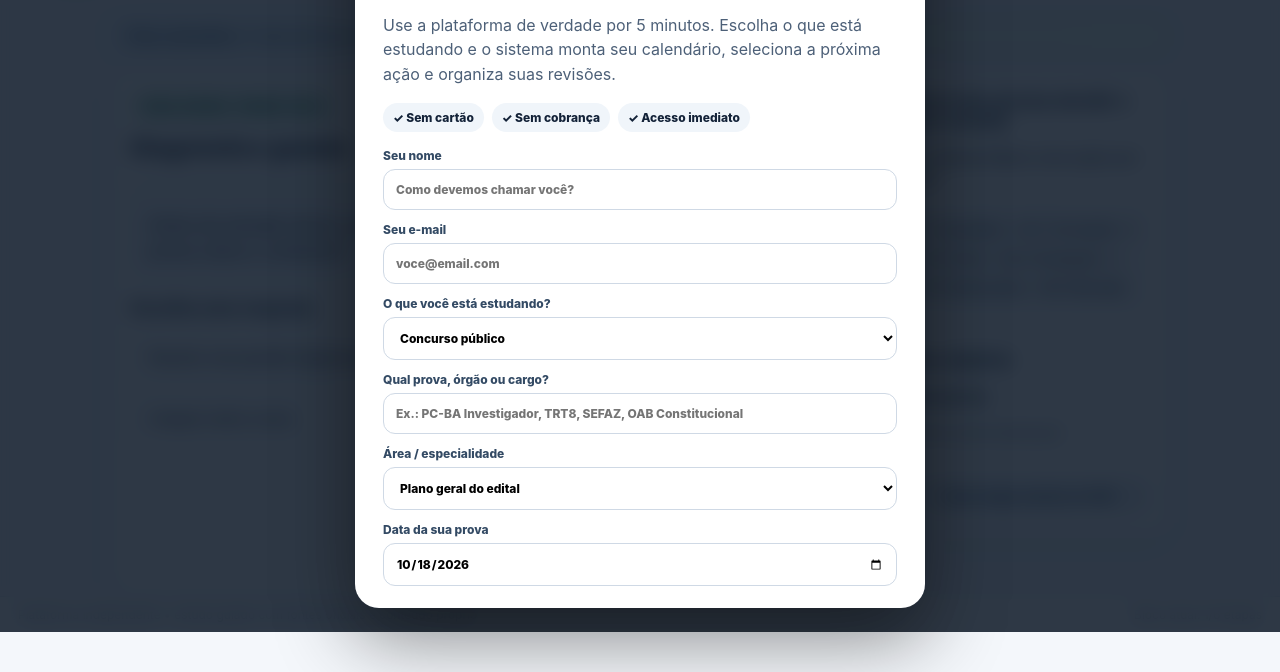
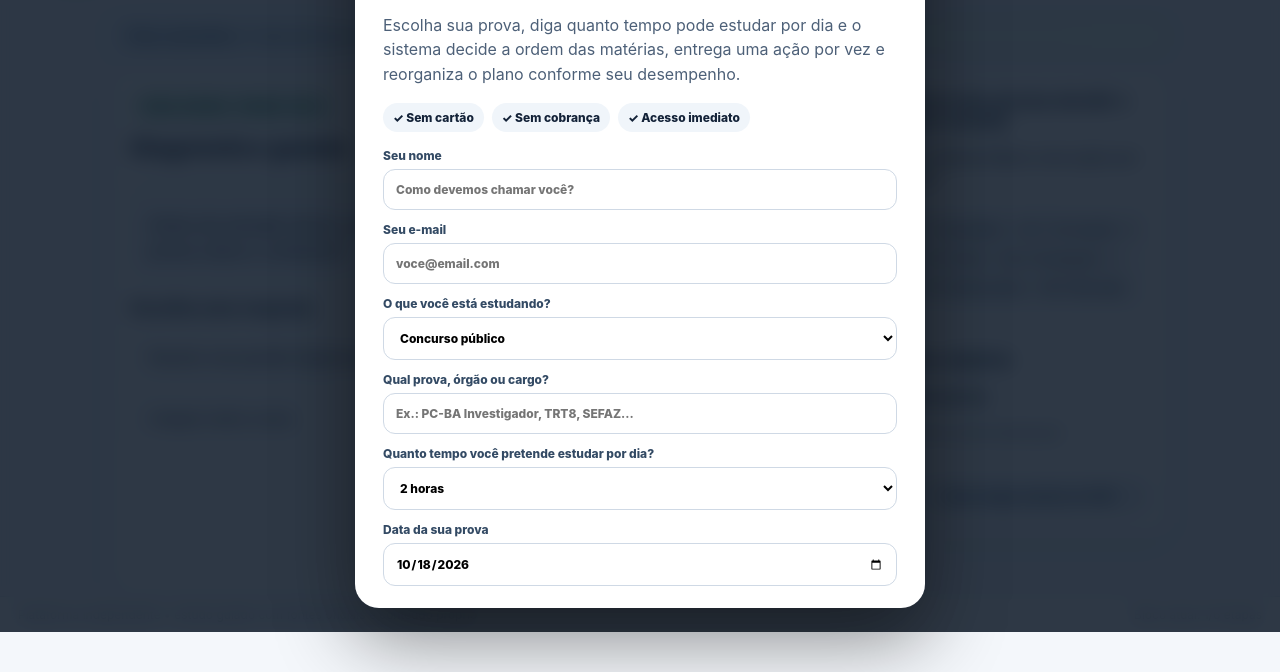
Before and after one commit to notreve2/aprova-universal-public, a website: page index.html in a window 1280 px wide. Shown: the part 168-840 px from the top of the page. Drawn offline with nearby package versions, Linux system fonts and the light colour scheme.

Commit message:
Adiciona tempo diário e motor guiado automático

```diff
--- a/index.html
+++ b/index.html
@@ -6,14 +6,14 @@
   <meta name="theme-color" content="#0f2747" />
   <title>Plano de Aprovação — Estudo Guiado</title>
   <link rel="manifest" href="manifest.webmanifest" />
-  <link rel="stylesheet" href="styles.css?v=6" />
+  <link rel="stylesheet" href="styles.css?v=7" />
 </head>
 <body>
   <div id="trialGate" class="trial-overlay">
     <div class="trial-modal">
       <span class="trial-badge">TESTE GRATUITO • 5 MINUTOS</span>
       <h2>Não pague nada agora.<br>Faça o teste primeiro.</h2>
-      <p>Use a plataforma de verdade por 5 minutos. Escolha o que está estudando e o sistema monta seu calendário, seleciona a próxima ação e organiza suas revisões.</p>
+      <p>Escolha sua prova, diga quanto tempo pode estudar por dia e o sistema decide a ordem das matérias, entrega uma ação por vez e reorganiza o plano conforme seu desempenho.</p>
       <div class="trial-points"><span>✓ Sem cartão</span><span>✓ Sem cobrança</span><span>✓ Acesso imediato</span></div>
       <label>Seu nome<input id="trialName" type="text" placeholder="Como devemos chamar você?"></label>
       <label>Seu e-mail<input id="trialEmail" type="email" placeholder="voce@email.com"></label>
@@ -30,7 +30,7 @@
         </select>
       </label>
       <label>Qual prova, órgão ou cargo?
-        <input id="trialTarget" list="popularTargets" type="text" placeholder="Ex.: PC-BA Investigador, TRT8, SEFAZ, OAB Constitucional">
+        <input id="trialTarget" list="popularTargets" type="text" placeholder="Ex.: PC-BA Investigador, TRT8, SEFAZ...">
         <datalist id="popularTargets">
           <option value="PC-BA — Investigador / Escrivão">
           <option value="Polícia Civil do Paraná — FGV">
@@ -41,26 +41,21 @@
           <option value="Polícia Penal — Cebraspe">
           <option value="ENAM — FGV">
           <option value="ENAC — FGV">
-          <option value="OAB 2ª fase — Constitucional">
-          <option value="OAB 2ª fase — Penal">
-          <option value="OAB 2ª fase — Civil">
-          <option value="OAB 2ª fase — Trabalho">
         </datalist>
       </label>
-      <label id="areaWrap">Área / especialidade
-        <select id="trialArea">
-          <option value="geral">Plano geral do edital</option>
-          <option value="constitucional">Direito Constitucional</option>
-          <option value="administrativo">Direito Administrativo</option>
-          <option value="civil">Direito Civil</option>
-          <option value="empresarial">Direito Empresarial</option>
-          <option value="penal">Direito Penal</option>
-          <option value="processopenal">Processo Penal</option>
-          <option value="trabalho">Direito do Trabalho</option>
-          <option value="tributario">Direito Tributário</option>
-          <option value="portugues">Português</option>
-          <option value="informatica">Informática</option>
-          <option value="raciocinio">Raciocínio Lógico / Estatística</option>
+      <label id="areaWrap" style="display:none">Área / especialidade
+        <select id="trialArea"><option value="geral">Plano automático</option></select>
+      </label>
+      <label>Quanto tempo você pretende estudar por dia?
+        <select id="trialHours">
+          <option value="0.5">30 minutos</option>
+          <option value="1">1 hora</option>
+          <option value="1.5">1h30</option>
+          <option value="2" selected>2 horas</option>
+          <option value="3">3 horas</option>
+          <option value="4">4 horas</option>
+          <option value="5">5 horas</option>
+          <option value="6">6 horas ou mais</option>
         </select>
       </label>
       <label>Data da sua prova<input id="trialExamDate" type="date" value="2026-10-18"></label>
@@ -73,50 +68,26 @@
     <div class="trial-modal paywall-modal">
       <span class="trial-badge">SEU TESTE TERMINOU</span>
       <h2>Continue exatamente de onde parou.</h2>
-      <p>Seu progresso fica salvo. Libere o acesso completo para continuar o calendário, os treinos, revisões e simulados.</p>
+      <p>Seu progresso fica salvo. Libere o acesso completo para continuar o calendário, as questões, revisões, flashcards, PDF e áudio.</p>
       <div class="price-box"><small>ACESSO COMPLETO</small><strong>R$ 200</strong><span>pagamento único</span></div>
       <button class="btn trial-start" onclick="goToCheckout()">Continuar meus estudos →</button>
       <button class="text-btn" onclick="closePaywallPreview()">Agora não</button>
       <small>Checkout seguro • acesso após confirmação do pagamento.</small>
     </div>
   </div>
-  <header class="topbar">
-    <div>
-      <div class="eyebrow" id="examEyebrow">PLANO INTELIGENTE • ESTUDO GUIADO</div>
-      <h1 id="areaTitle">Sua próxima aprovação</h1>
-    </div>
-    <div class="countdown" id="countdown">—</div>
-  </header>
+  <header class="topbar"><div><div class="eyebrow" id="examEyebrow">PLANO INTELIGENTE • ESTUDO GUIADO</div><h1 id="areaTitle">Sua próxima aprovação</h1></div><div class="countdown" id="countdown">—</div></header>
   <nav class="tabs" aria-label="Navegação principal">
-    <button data-tab="hoje" class="active">Hoje</button>
-    <button data-tab="cronograma">Cronograma</button>
-    <button data-tab="catalogo">Catálogo</button>
-    <button data-tab="pecas">Conteúdo</button>
-    <button data-tab="vade">Material</button>
-    <button data-tab="questoes">Questões</button>
-    <button data-tab="simulados">Simulados</button>
-    <button data-tab="revisao">Revisão</button>
-    <button data-tab="erros">Erros</button>
+    <button data-tab="hoje" class="active">Hoje</button><button data-tab="cronograma">Cronograma</button><button data-tab="catalogo">Catálogo</button><button data-tab="pecas">Conteúdo</button><button data-tab="vade">Material</button><button data-tab="questoes">Questões</button><button data-tab="simulados">Simulados</button><button data-tab="revisao">Revisão</button><button data-tab="erros">Erros</button>
   </nav>
   <main>
     <div class="smart-strip" id="smartStrip"><b>Plano automático:</b> calculando seus dias restantes…</div>
-    <section id="hoje" class="panel active"></section>
-    <section id="cronograma" class="panel"></section>
-    <section id="catalogo" class="panel"></section>
-    <section id="pecas" class="panel"></section>
-    <section id="vade" class="panel"></section>
-    <section id="questoes" class="panel"></section>
-    <section id="simulados" class="panel"></section>
-    <section id="revisao" class="panel"></section>
-    <section id="erros" class="panel"></section>
+    <section id="hoje" class="panel active"></section><section id="cronograma" class="panel"></section><section id="catalogo" class="panel"></section><section id="pecas" class="panel"></section><section id="vade" class="panel"></section><section id="questoes" class="panel"></section><section id="simulados" class="panel"></section><section id="revisao" class="panel"></section><section id="erros" class="panel"></section>
   </main>
-  <footer>
-    <span>Plataforma independente • estudo guiado com fontes oficiais e conteúdo próprio</span>
-    <span id="progressText"></span>
-  </footer>
+  <footer><span>Plataforma independente • estudo guiado com fontes oficiais e conteúdo próprio</span><span id="progressText"></span></footer>
   <script src="https://cdnjs.cloudflare.com/ajax/libs/jspdf/2.5.1/jspdf.umd.min.js"></script>
   <script src="app.js?v=6"></script>
-  <script src="universal.js?v=1"></script>
-  <script src="catalog.js?v=1"></script>
+  <script src="universal.js?v=2"></script>
+  <script src="catalog.js?v=2"></script>
+  <script src="subject_engine.js?v=1"></script>
 </body>
 </html>
```
